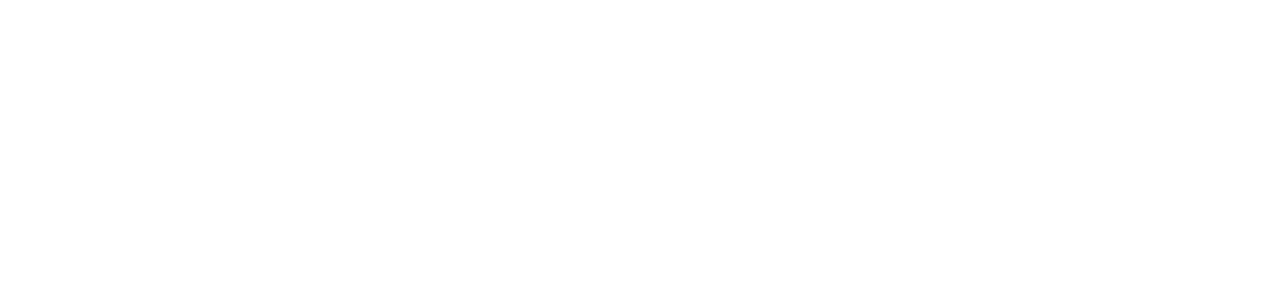
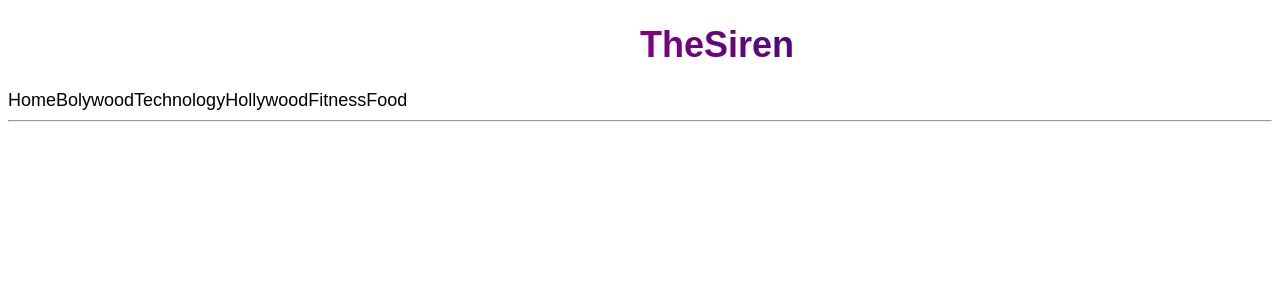
Before and after one commit to Thakuriya-Disha/React_Blog_Project, a React (Create React App) app in the folder blogwebsite/: page / in a window 1280 px wide. Shown: the top 300 px of the page. Built offline with nearby package versions, Linux system fonts and the light colour scheme.

Commit message:
header creation

```diff
--- a/blogwebsite/src/App.js
+++ b/blogwebsite/src/App.js
@@ -1,8 +1,9 @@
+import HeaderCompo from "./Header/HeaderComponent";
 
 function App() {
   return (
     <div className="App">
-
+      <HeaderCompo />
     </div>
   );
 }
--- a/blogwebsite/src/Header/HeaderComponent.jsx
+++ b/blogwebsite/src/Header/HeaderComponent.jsx
@@ -0,0 +1,13 @@
+import BlogLogo from './Logo/index_logo';
+import NavBar from './NavBar/index_nav';
+
+const HeaderCompo = () => {
+    return(
+        <>
+        <BlogLogo />
+        <NavBar />
+        </>
+    );
+}
+
+export default HeaderCompo;
--- a/blogwebsite/src/Header/Logo/index_logo.jsx
+++ b/blogwebsite/src/Header/Logo/index_logo.jsx
@@ -0,0 +1,10 @@
+import './style_logo.css';
+
+const BlogLogo = () => {
+    return(
+        <>
+        <h1 id="title">TheSiren</h1>
+        </>
+    );
+}
+export default BlogLogo;
--- a/blogwebsite/src/Header/Logo/style_logo.css
+++ b/blogwebsite/src/Header/Logo/style_logo.css
@@ -0,0 +1,7 @@
+#title{
+    margin-left:50%;
+    background-color:black;
+    background-image:linear-gradient(to right, purple, midnightblue, blue);
+    background-clip:text;
+    -webkit-text-fill-color:transparent;
+}
--- a/blogwebsite/src/Header/NavBar/index_nav.jsx
+++ b/blogwebsite/src/Header/NavBar/index_nav.jsx
@@ -0,0 +1,17 @@
+import './style_nav.css';
+
+const NavBar = () => {
+    return(
+        <div className='navList'>
+            <li>Home</li>
+            <li>Bolywood</li>
+            <li>Technology</li>
+            <li>Hollywood</li>
+            <li>Fitness</li>
+            <li>Food</li>
+            <br/>
+            <hr/>
+        </div>
+    );
+}
+export default NavBar;
--- a/blogwebsite/src/Header/NavBar/style_nav.css
+++ b/blogwebsite/src/Header/NavBar/style_nav.css
@@ -0,0 +1,7 @@
+li{
+    display:inline;
+}
+body{
+    font-family: Arial, Helvetica, sans-serif;
+    font-size:18px;
+}
```
